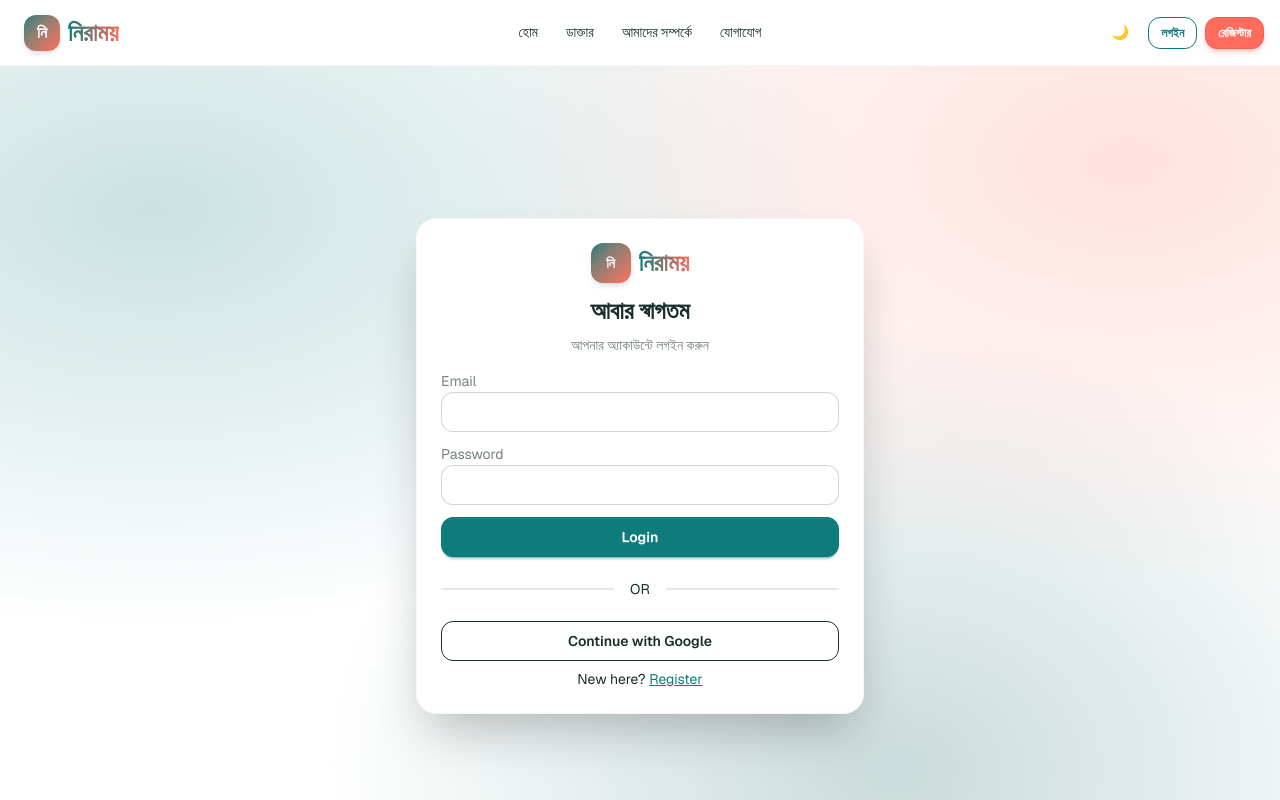
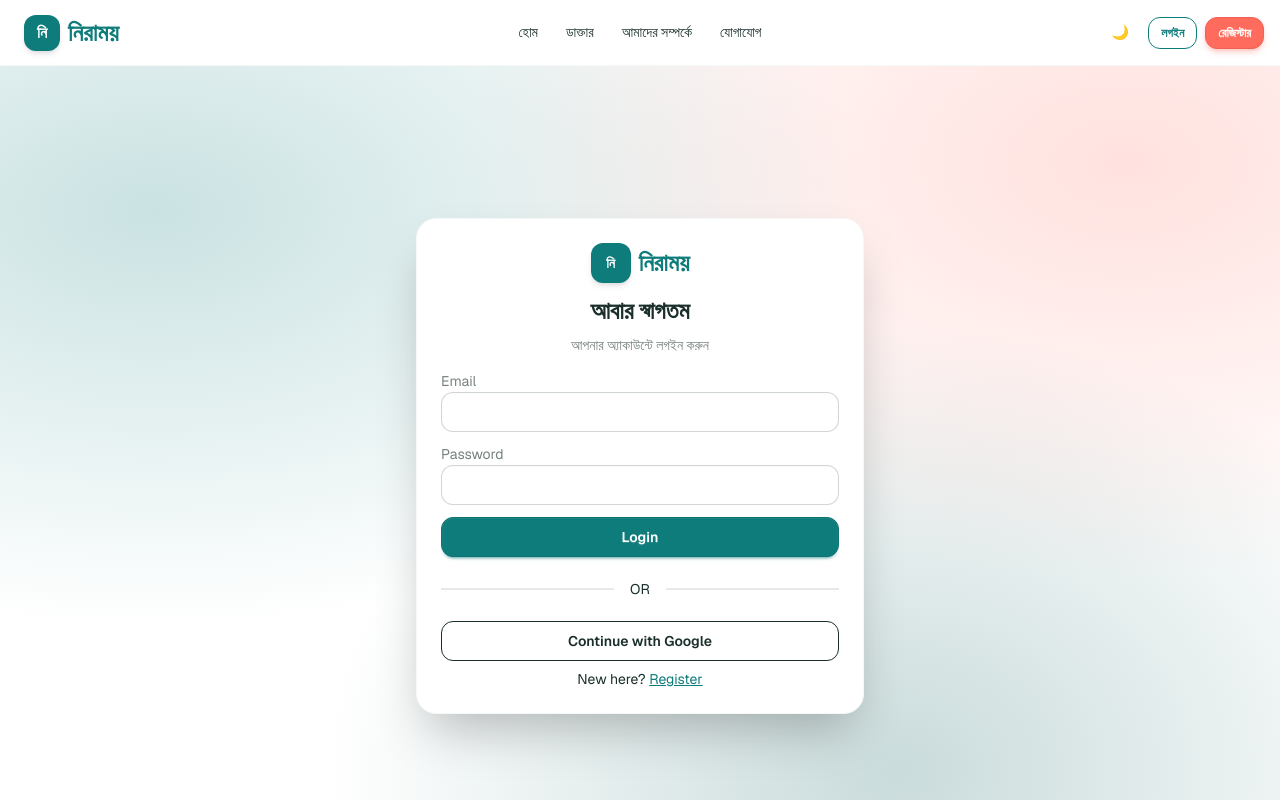
Before and after one commit to Biplob106/niramoy-client, a Next.js app: page /login in a window 1280 px wide. Shown: the top 800 px of the page. Built offline with nearby package versions, Linux system fonts and the light colour scheme; no server answers.

Commit message:
style: make brand title + card accents solid teal, reserve coral for CTAs

```diff
--- a/src/app/doctors/[id]/page.js
+++ b/src/app/doctors/[id]/page.js
@@ -42,7 +42,7 @@ export default function DoctorDetailsPage() {
     <div className="min-h-screen py-12 px-4 max-w-5xl mx-auto">
       <div className="card bg-base-100 shadow-xl border border-base-200 overflow-hidden">
         {/* গ্রেডিয়েন্ট হেডার */}
-        <div className="h-28 bg-gradient-to-r from-primary to-secondary"></div>
+        <div className="h-28 bg-gradient-to-r from-primary to-accent"></div>
 
         <div className="px-6 md:px-10 pb-8 -mt-16">
           <div className="flex flex-col md:flex-row gap-6 items-center md:items-end">
--- a/src/app/doctors/page.js
+++ b/src/app/doctors/page.js
@@ -92,7 +92,7 @@ export default function DoctorsPage() {
                   key={doc._id}
                   className="card-hover card bg-base-100 shadow-md border border-base-200 overflow-hidden"
                 >
-                  <div className="h-16 bg-gradient-to-r from-primary to-secondary"></div>
+                  <div className="h-16 bg-gradient-to-r from-primary to-accent"></div>
                   <div className="card-body items-center text-center -mt-12 pt-0">
                     <img
                       src={doc.profileImage}
--- a/src/app/globals.css
+++ b/src/app/globals.css
@@ -122,7 +122,7 @@ body {
   background: linear-gradient(
     90deg,
     var(--color-primary),
-    var(--color-secondary)
+    var(--color-accent)
   );
   -webkit-background-clip: text;
   background-clip: text;
--- a/src/app/login/page.js
+++ b/src/app/login/page.js
@@ -44,10 +44,10 @@ export default function LoginPage() {
       <div className="card w-full max-w-md bg-base-100 shadow-2xl border border-base-200">
         <div className="card-body">
           <Link href="/" className="flex items-center justify-center gap-2 mb-1">
-            <span className="grid place-items-center w-10 h-10 rounded-xl bg-gradient-to-br from-primary to-secondary text-white font-bold shadow-md">
+            <span className="grid place-items-center w-10 h-10 rounded-xl bg-primary text-white font-bold shadow-md">
               নি
             </span>
-            <span className="text-2xl font-extrabold text-gradient">নিরাময়</span>
+            <span className="text-2xl font-extrabold text-primary">নিরাময়</span>
           </Link>
           <h2 className="text-2xl font-bold text-center">আবার স্বাগতম</h2>
           <p className="text-center text-sm opacity-60 mb-2">আপনার অ্যাকাউন্টে লগইন করুন</p>
--- a/src/app/page.js
+++ b/src/app/page.js
@@ -25,7 +25,7 @@ export default function Home() {
               🩺 আপনার বিশ্বস্ত স্বাস্থ্যসেবা সঙ্গী
             </span>
             <h1 className="text-4xl md:text-6xl font-extrabold leading-tight">
-              আপনার <span className="text-gradient">সুস্থতার</span> ঠিকানা
+              আপনার <span className="text-primary">সুস্থতার</span> ঠিকানা
             </h1>
             <p className="py-6 text-lg opacity-80 max-w-xl mx-auto lg:mx-0">
               নিরাময়ের সাথে সহজেই অভিজ্ঞ ডাক্তার খুঁজুন, অ্যাপয়েন্টমেন্ট নিন আর ঘরে
@@ -64,7 +64,7 @@ export default function Home() {
             <div className="absolute top-8 -left-6 -z-10 w-24 h-24 rounded-full bg-secondary/10 blur-xl"></div>
             <div className="card bg-base-100 shadow-2xl rounded-[2rem] p-8 max-w-sm mx-auto">
               <div className="flex items-center gap-3 mb-5">
-                <span className="grid place-items-center w-14 h-14 rounded-2xl bg-gradient-to-br from-primary to-secondary text-white text-2xl shadow-lg">
+                <span className="grid place-items-center w-14 h-14 rounded-2xl bg-primary text-white text-2xl shadow-lg">
                   🩺
                 </span>
                 <div>
--- a/src/app/register/page.js
+++ b/src/app/register/page.js
@@ -51,10 +51,10 @@ export default function RegisterPage() {
       <div className="card w-full max-w-md bg-base-100 shadow-2xl border border-base-200">
         <div className="card-body">
           <Link href="/" className="flex items-center justify-center gap-2 mb-1">
-            <span className="grid place-items-center w-10 h-10 rounded-xl bg-gradient-to-br from-primary to-secondary text-white font-bold shadow-md">
+            <span className="grid place-items-center w-10 h-10 rounded-xl bg-primary text-white font-bold shadow-md">
               নি
             </span>
-            <span className="text-2xl font-extrabold text-gradient">নিরাময়</span>
+            <span className="text-2xl font-extrabold text-primary">নিরাময়</span>
           </Link>
           <h2 className="text-2xl font-bold text-center">অ্যাকাউন্ট তৈরি করুন</h2>
           <p className="text-center text-sm opacity-60 mb-2">নিরাময় পরিবারে যোগ দিন</p>
--- a/src/components/DashboardLayout.jsx
+++ b/src/components/DashboardLayout.jsx
@@ -52,10 +52,10 @@ export default function DashboardLayout({ children }) {
         <ul className="menu bg-base-200 min-h-full w-64 p-4 border-r border-base-300">
           <li className="mb-4">
             <Link href="/" className="flex items-center gap-2 hover:bg-transparent">
-              <span className="grid place-items-center w-9 h-9 rounded-xl bg-gradient-to-br from-primary to-secondary text-white font-bold shadow-md">
+              <span className="grid place-items-center w-9 h-9 rounded-xl bg-primary text-white font-bold shadow-md">
                 নি
               </span>
-              <span className="text-xl font-extrabold text-gradient">নিরাময়</span>
+              <span className="text-xl font-extrabold text-primary">নিরাময়</span>
             </Link>
           </li>
           {role && (
--- a/src/components/FeaturedDoctors.jsx
+++ b/src/components/FeaturedDoctors.jsx
@@ -42,7 +42,7 @@ export default function FeaturedDoctors() {
                 className="card-hover card h-full bg-base-100 shadow-md hover:shadow-xl border border-base-300 rounded-2xl overflow-hidden"
               >
                 {/* গ্রেডিয়েন্ট টপ */}
-                <div className="h-16 bg-gradient-to-r from-primary to-secondary"></div>
+                <div className="h-16 bg-gradient-to-r from-primary to-accent"></div>
                 <div className="card-body items-center text-center -mt-12 pt-0">
                   <img
                     src={doc.profileImage}
--- a/src/components/Navbar.jsx
+++ b/src/components/Navbar.jsx
@@ -57,10 +57,10 @@ export default function Navbar() {
             </ul>
           </div>
           <Link href="/" className="flex items-center gap-2 px-2">
-            <span className="grid place-items-center w-9 h-9 rounded-xl bg-gradient-to-br from-primary to-secondary text-white font-bold shadow-md">
+            <span className="grid place-items-center w-9 h-9 rounded-xl bg-primary text-white font-bold shadow-md">
               নি
             </span>
-            <span className="text-2xl font-extrabold text-gradient">নিরাময়</span>
+            <span className="text-2xl font-extrabold text-primary">নিরাময়</span>
           </Link>
         </div>
 
--- a/src/components/Statistics.jsx
+++ b/src/components/Statistics.jsx
@@ -20,7 +20,7 @@ export default function Statistics() {
   return (
     <section className="py-16 px-4">
       <div className="max-w-7xl mx-auto">
-        <div className="rounded-[2rem] bg-gradient-to-br from-primary to-secondary p-1 shadow-xl">
+        <div className="rounded-[2rem] bg-gradient-to-br from-primary to-accent p-1 shadow-xl">
           <div className="rounded-[1.9rem] bg-base-100 px-6 py-12">
             <h2 className="text-3xl md:text-4xl font-bold text-center mb-10">
               আমাদের পরিসংখ্যান
@@ -38,7 +38,7 @@ export default function Statistics() {
                   <div className="grid place-items-center w-16 h-16 mx-auto rounded-2xl bg-primary/10 text-3xl mb-3">
                     {it.icon}
                   </div>
-                  <div className="text-3xl md:text-4xl font-extrabold text-gradient">
+                  <div className="text-3xl md:text-4xl font-extrabold text-primary">
                     {it.value}+
                   </div>
                   <div className="opacity-70 mt-1">{it.label}</div>
```
